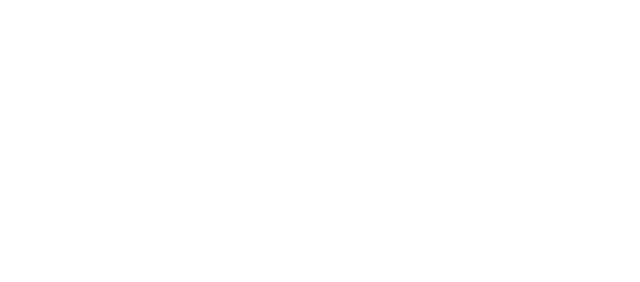
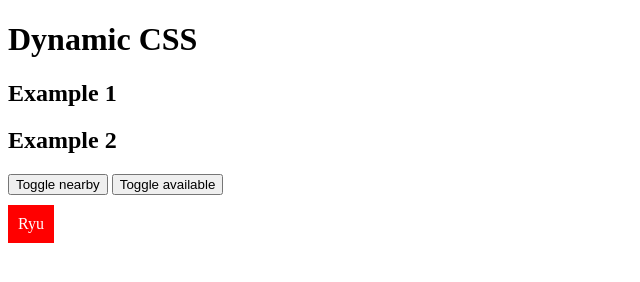
Before and after one commit to pgonciarzpc/vue-lerning-project, a plain HTML site: page index.html in a window 1280 px wide. Shown: the whole page, without its empty margins (0-640 px from the left). Drawn offline with Linux system fonts and the light colour scheme.

Commit message:
Lesson 10 finished

```diff
--- a/app.js
+++ b/app.js
@@ -1,9 +1,19 @@
 new Vue({
   el: '#vue-app',
   data: {
-
+    available: false,
+    nearby: false
   },
   methods: {
 
+  },
+  computed: {
+    compClasses: function() {
+
+      return {
+        available: this.available,
+        nearby: this.nearby
+      }
+    }
   }
 });
--- a/index.html
+++ b/index.html
@@ -8,6 +8,20 @@
   </head>
   <body>
     <div id="vue-app">
+      <h1>Dynamic CSS</h1>
+
+      <h2>Example 1</h2>
+      <!-- <div v-on:click="available = !available" v-bind:class="{ available:available }">
+        <span>Ryu</span>
+      </div> -->
+
+      <h2>Example 2</h2>
+      <button v-on:click="nearby = !nearby">Toggle nearby</button>
+      <button v-on:click="available = !available">Toggle available</button>
+      <div v-bind:class="compClasses">
+        <span>Ryu</span>
+      </div>
+
 
     </div>
 
--- a/styles.css
+++ b/styles.css
@@ -4,3 +4,20 @@
   text-align: center;
   border: 1px solid #333;
 }
+
+span {
+  background: red;
+  display: inline-block;
+  padding: 10px;
+  color: #fff;
+  margin: 10px 0;
+}
+
+.available span {
+  background: green;
+}
+
+.nearby span::after {
+  content: "nearby";
+  margin-left: 10px;
+}
```
